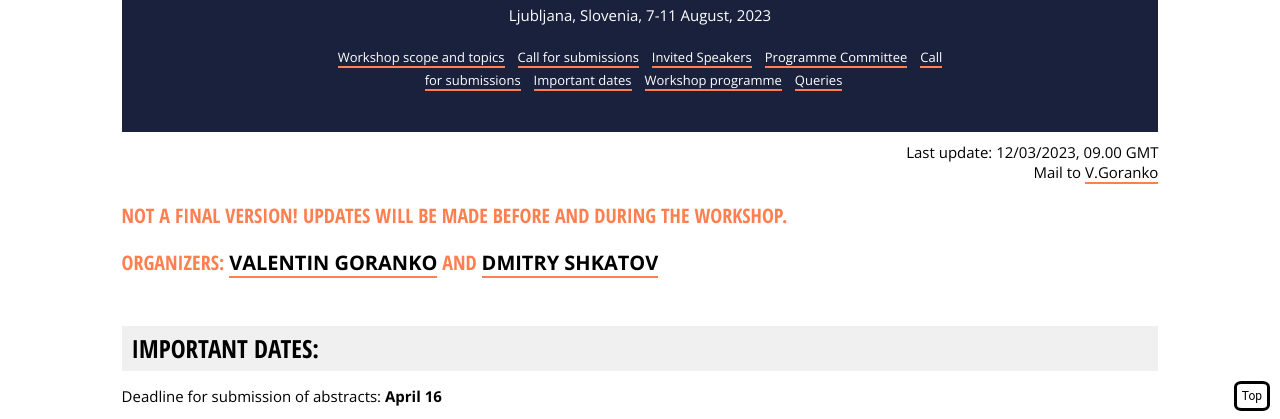
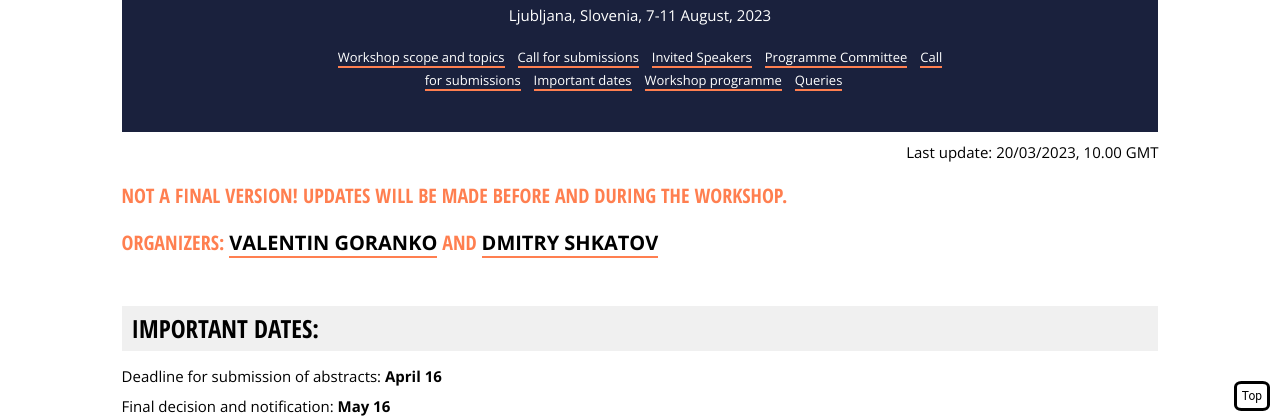
Before and after one commit to dshkatov/fomtl2023, a plain HTML site: page index.html in a window 1280 px wide. Shown: the part 349-768 px from the top of the page. Drawn offline with nearby package versions, Linux system fonts and the light colour scheme.

Commit message:
Add files via upload

```diff
--- a/index.html
+++ b/index.html
@@ -64,8 +64,8 @@
 
     <!--section for time-->
 
-    <p class=" text-right">Last update: 12/03/2023, 09.00 GMT<br>
-        Mail to <a href="../pic/e-mail-vg.jpg" target="_blank">V.Goranko</a></p>
+    <p class=" text-right">Last update: 20/03/2023, 10.00 GMT<br>
+        <!--Mail to <a href="../pic/e-mail-vg.jpg" target="_blank">V.Goranko</a></p>-->
 
 
 
```
